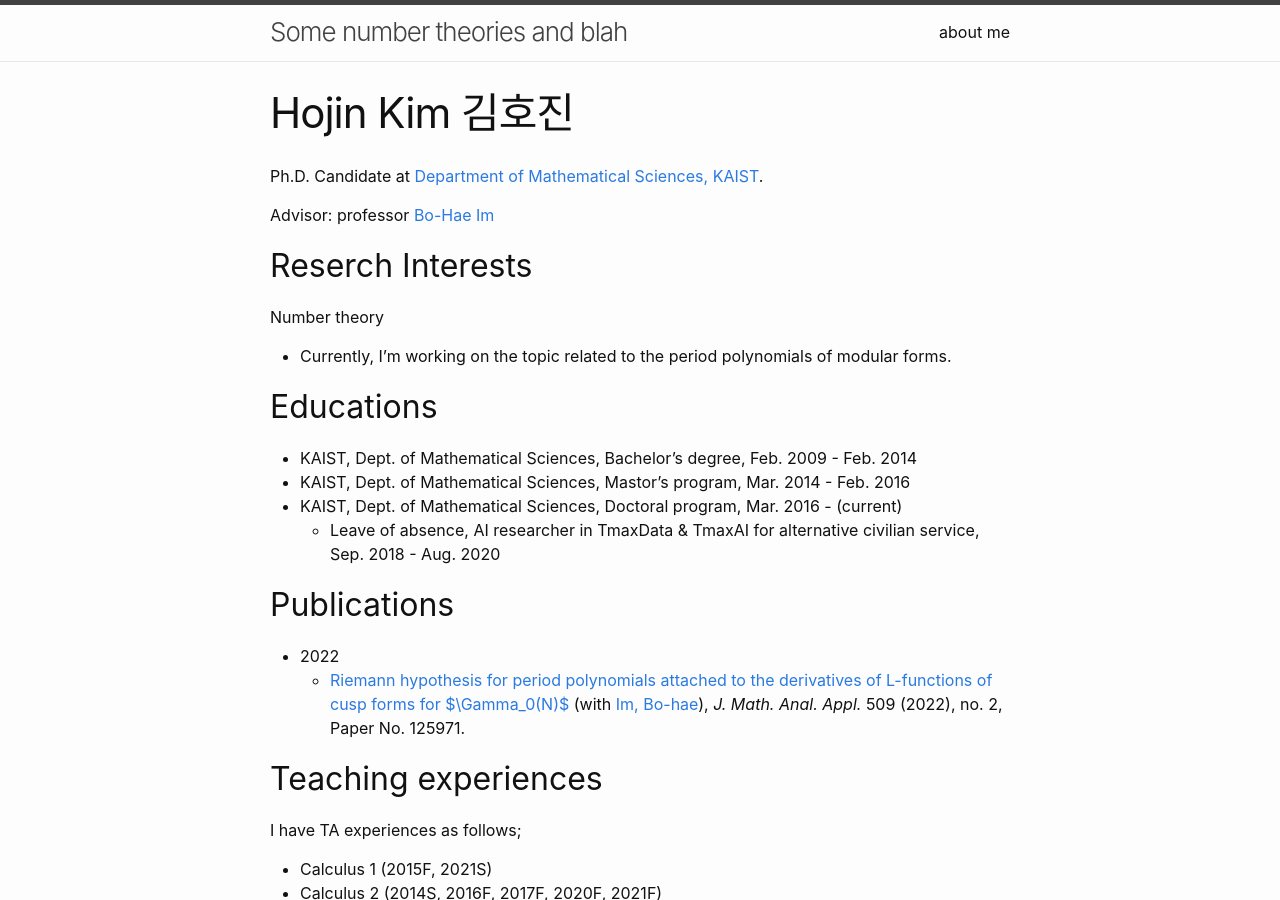
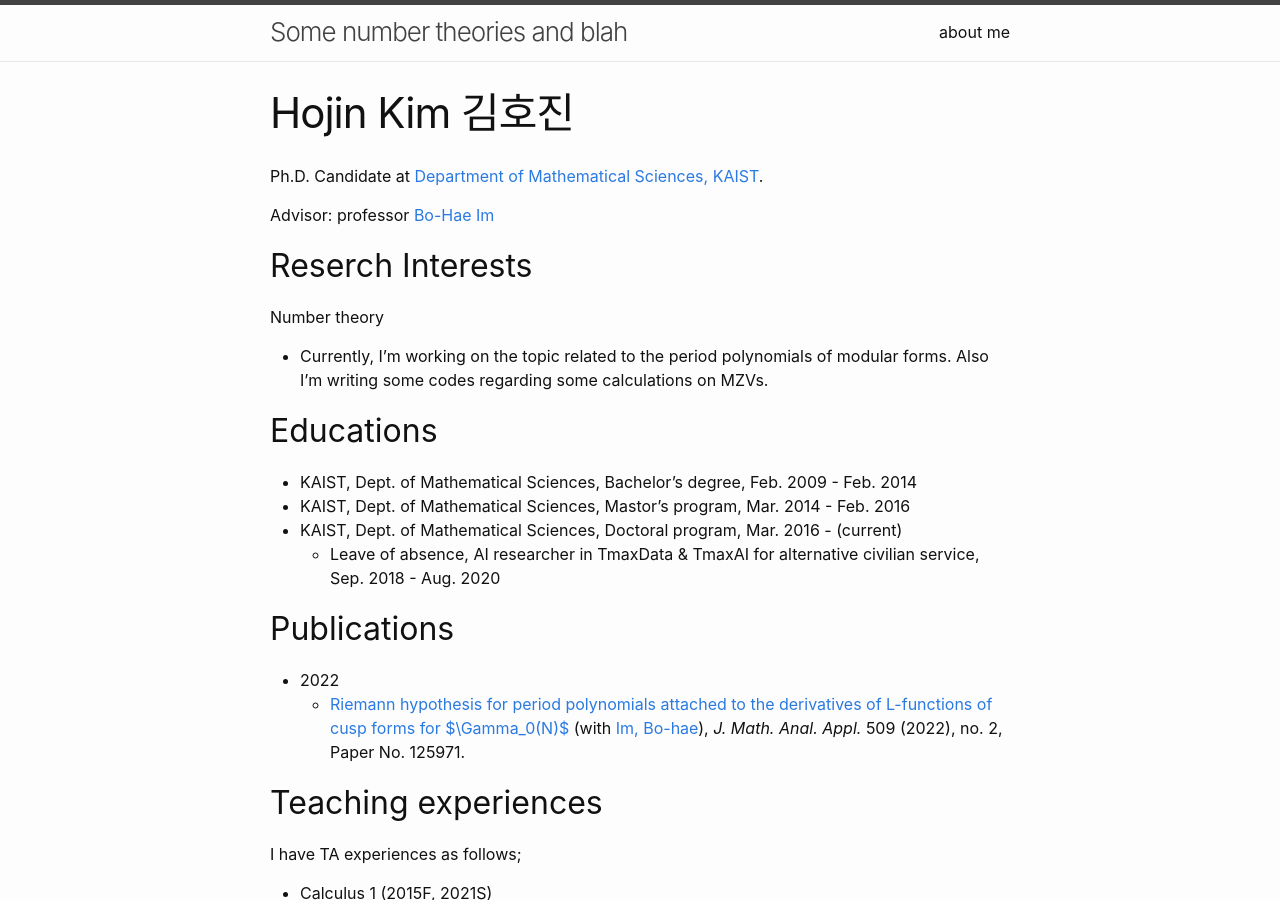
Before and after one commit to hojin-kim/blog, a Jekyll site: the page built from _pages/about.md, in a window 1280 px wide and 900 px high. Built offline with Jekyll 4.4.1, drawn with Linux system fonts in a browser that asks for light colours.

Commit message:
minor changes on about.md

```diff
--- a/_pages/about.md
+++ b/_pages/about.md
@@ -10,7 +10,7 @@ Advisor: professor [Bo-Hae Im][BHIm]
 
 ## Reserch Interests
 Number theory
-* Currently, I'm working on the topic related to the period polynomials of modular forms.
+* Currently, I'm working on the topic related to the period polynomials of modular forms. Also I'm writing some codes regarding some calculations on MZVs.
 
 ## Educations
 - KAIST, Dept. of Mathematical Sciences, Bachelor's degree, Feb. 2009 - Feb. 2014
```
